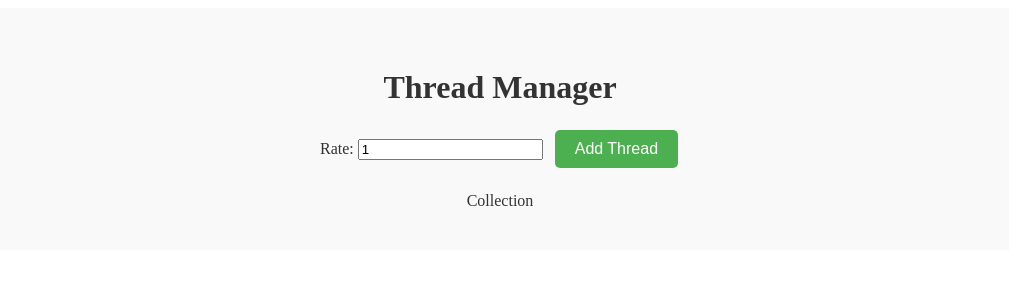
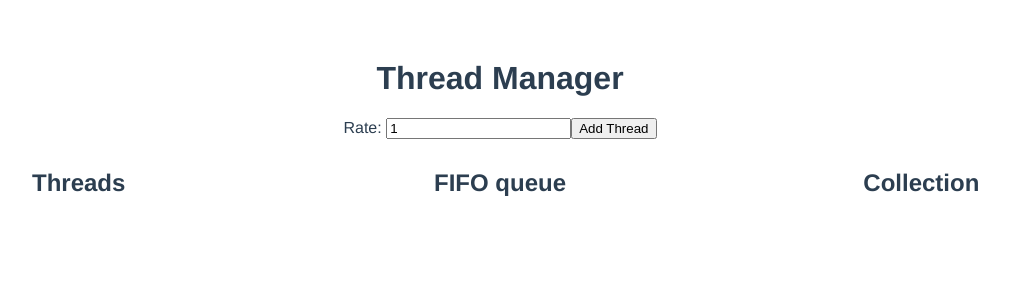
Before and after one commit to Akmot9/thread_tuto_tauri_v2, a Vue app: page / in a window 1280 px wide. Shown: the top 300 px of the page, without its empty margins (140-1149 px from the left). Built offline with nearby package versions, Linux system fonts and the light colour scheme.

Commit message:
fifo ok soon

```diff
--- a/src/App.vue
+++ b/src/App.vue
@@ -1,31 +1,38 @@
 <template>
   <div id="app">
     <h1>Thread Manager</h1>
-    <div class="control-panel">
-      <label>
-        Rate:
-        <input type="number" v-model="rate" />
-      </label>
+    <div>
+      <label> Rate: <input type="number" v-model="rate" /></label>
       <button @click="addThread">Add Thread</button>
     </div>
-    <transition-group name="thread" class="threads-list">
-      <div v-for="id in threads" :key="id" class="thread-box">
+    <div class="container">
+      <div class="threads-column">
+        <h2>Threads</h2>
+        <div v-for="id in threads" :key="id" class="thread-item">
           <p>Thread ID: {{ id }}</p>
           <p>Counter: {{ counters[id] }}</p>
-        <button @click="stopThread(id)" class="stop-button">Stop Thread</button>
+          <button @click="stopThread(id)">Stop Thread</button>
         </div>
-      <div>Collection </div>
-      <div v-for="messages in collection" :key="id">
-        <p>Thread ID: {{ id }}</p>
-        <p>Counter: {{ counters[id] }}</p>
-        <button @click="stopThread(id)" class="stop-button">Stop Thread</button>
       </div>
-    </transition-group>
+      <div class="fifo-column">
+        <h2>FIFO queue</h2>
+        <div v-for="(message, index) in fifo" :key="index" class="fifo-item">
+          <p>threadID: {{ message.id }}</p>
+          <p>Message: {{ message.count }}</p>
+        </div>
+      </div>
+      <div class="collection-column">
+        <h2>Collection</h2>
+        <div v-for="(message, index) in collection" :key="index" class="collection-item">
+          <p>threadID: {{ message.id }}</p>
+          <p>Message: {{ message.count }}</p>
+        </div>
+      </div>
+    </div>
   </div>
 </template>
 
 <script>
-import { event } from '@tauri-apps/api';
 import { invoke } from '@tauri-apps/api/core';
 import { listen } from '@tauri-apps/api/event';
 
@@ -36,156 +43,97 @@ export default {
       rate: 1,
       threads: [],
       counters: {},
-      collection: {},
+      collection: [],
+      fifo: []
     };
   },
   methods: {
     async fetchThreads() {
       try {
         const res = await invoke('get_thread_ids');
-        console.log(`liste des IDs: ${res}`);
+        console.log(`List of IDs: ${res}`);
         this.threads = res;
       } catch (e) {
         console.error(e);
       }
       this.threads.forEach(id => {
         listen(`thread-${id}`, (event) => {
-          //console.log('Événement reçu:', event);
-          // Mettre à jour l'état du composant ou effectuer d'autres actions
           this.counters[id] = event.payload;
         })
           .then(() => {
-            console.log(`Écouteur d'événements Tauri configuré avec succès pour le thread ${id}`);
+            console.log(`Successfully set up Tauri event listener for thread ${id}`);
           })
           .catch((error) => {
-            console.error(`Erreur lors de la configuration de l'écouteur d'événements Tauri pour le thread ${id}:`, error);
+            console.error(`Error setting up Tauri event listener for thread ${id}:`, error);
           });
       });
 
       listen('hashmap', (event) => {
         console.log('hashmap', event);
-        this.collection = event.payload;
+        this.collection = event.payload.map(([message, value]) => ({ ...message, value }));
       }).catch((error) => {
-            console.error(`Erreur lors de la configuration de l'écouteur d'événements Tauri pour le thread ${id}:`, error);
-          })
-
+        console.error('Error setting up Tauri event listener for hashmap:', error);
+      });
     },
-
     async addThread() {
       invoke('add_thread', { rate: this.rate })
         .then((res) =>
-          console.log(`Numero du thread cree: ${res}`)
+          console.log(`Created thread ID: ${res}`)
         ).catch((e) => console.error(e));
       this.fetchThreads();
     },
-
     async stopThread(id) {
       invoke('stop_thread', { id })
         .then((res) => {
-          console.log("Thread stopped with id ",res);
+          console.log("Thread stopped with ID", res);
         }).catch((e) => console.error(e));
       this.fetchThreads();
     },
-
+  },
   mounted() {
     this.fetchThreads();
-
   },
-
-  }
 };
 </script>
 
 <style>
-
-
 #app {
+  font-family: Avenir, Helvetica, Arial, sans-serif;
+  -webkit-font-smoothing: antialiased;
+  -moz-osx-font-smoothing: grayscale;
   text-align: center;
-  background-color: #f9f9f9;
-  color: #333;
-  padding: 20px;
+  color: #2c3e50;
+  margin-top: 60px;
 }
 
-h1 {
-  margin-bottom: 20px;
+.container {
+  display: flex;
+  justify-content: space-between;
 }
 
-.control-panel {
-  margin-bottom: 20px;
+.threads-column, .fifo-column, .collection-column {
+  flex: 1;
+  padding: 10px;
 }
 
-.control-panel label {
-  margin-right: 10px;
+.thread-item {
+  background-color: #f9f9f9;
+  border: 1px solid #ddd;
+  margin-bottom: 10px;
+  padding: 10px;
 }
 
-button {
-  background-color: #4CAF50;
-  color: white;
-  border: none;
-  padding: 10px 20px;
-  text-align: center;
-  text-decoration: none;
-  display: inline-block;
-  font-size: 16px;
-  margin: 4px 2px;
-  cursor: pointer;
-  border-radius: 5px;
-  transition: background-color 0.3s ease;
+.fifo-item {
+  background-color: #e9f7ef;
+  border: 1px solid #a9dfbf;
+  margin-bottom: 10px;
+  padding: 10px;
 }
 
-button:hover {
-  background-color: #45a049;
-}
-
-.stop-button {
-  background-color: #f44336;
-}
-
-.stop-button:hover {
-  background-color: #e53935;
-}
-
-.threads-list {
-  display: flex;
-  flex-wrap: nowrap;
-  overflow-x: auto;
-  gap: 20px;
-  margin-top: 20px;
-}
-
-.thread-box {
-  border: 1px solid #ccc;
+.collection-item {
+  background-color: #fce5cd;
+  border: 1px solid #f5cba7;
+  margin-bottom: 10px;
   padding: 10px;
-  width: 200px;
-  text-align: left;
-  background-color: #fff;
-  box-shadow: 0 2px 4px rgba(0, 0, 0, 0.1);
-  transition: transform 0.3s ease, opacity 0.3s ease;
-}
-
-.thread-box p {
-  margin: 5px 0;
-}
-
-.thread-box button {
-  display: block;
-  margin: 10px 0 0;
-}
-
-.thread-enter-active, .thread-leave-active {
-  transition: all 0.5s ease;
-}
-
-.thread-enter, .thread-leave-to /* .thread-leave-active in <2.1.8 */ {
-  transform: translateX(-100%);
-  opacity: 0;
-}
-
-.thread-enter-to {
-  transform: translateX(0);
-}
-
-.thread-leave {
-  transform: translateX(100%);
 }
 </style>
```
Also changed, not shown: 1 other file (tests, documents, lock files or other folders). Lines whose indentation alone changed are shown as unchanged.
